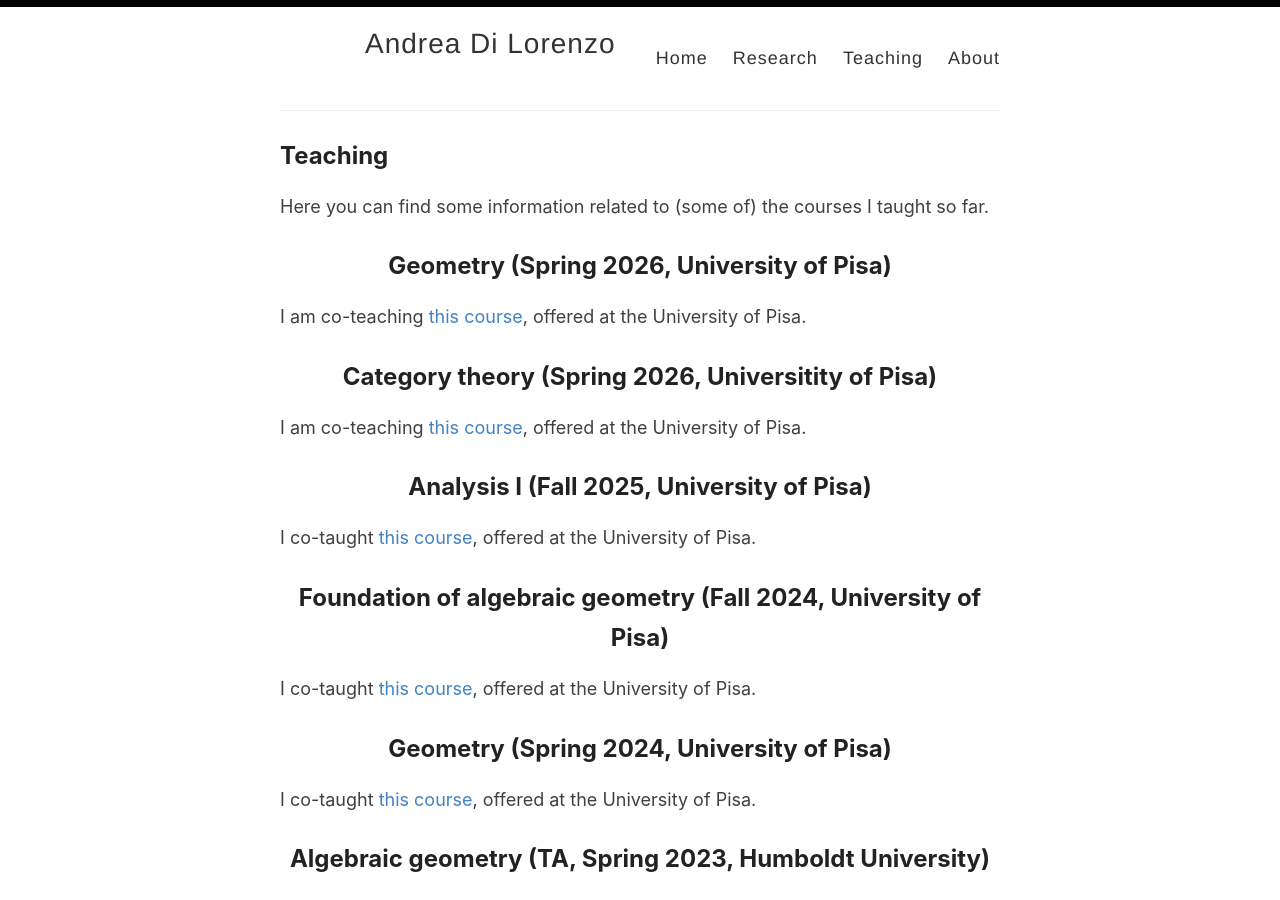
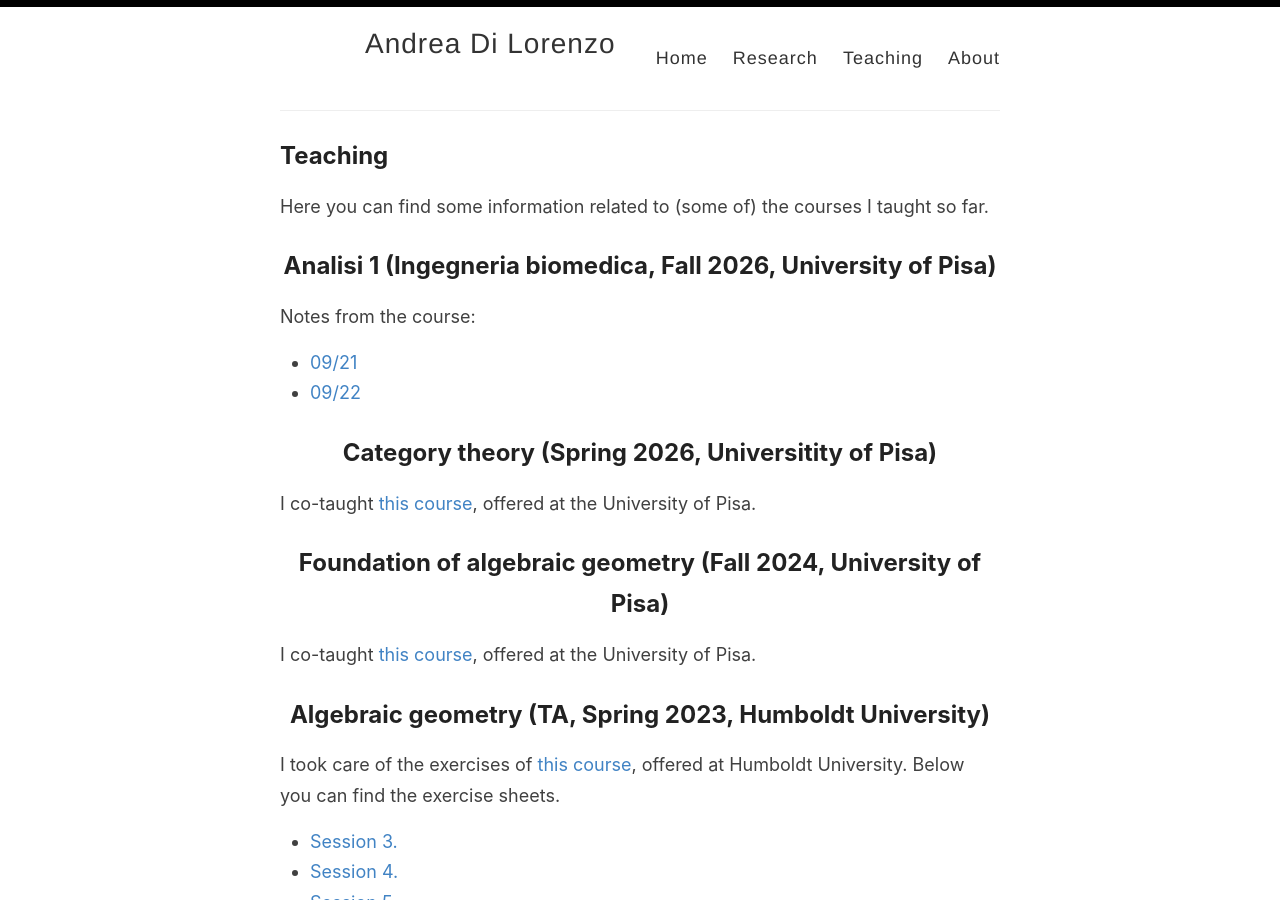
Before and after one commit to anddil/anddil.github.io, a Jekyll site: the page built from _pages/teaching.md, in a window 1280 px wide and 900 px high. Built offline with Jekyll 4.4.1, drawn with Linux system fonts in a browser that asks for light colours.

Commit message:
Update teaching.md

```diff
--- a/_pages/teaching.md
+++ b/_pages/teaching.md
@@ -4,16 +4,17 @@ title: Teaching
 permalink: /teaching/
 ---
 Here you can find some information related to (some of) the courses I taught so far.
-## Geometry (Spring 2026, University of Pisa)
-I am co-teaching [this course](https://unimap.unipi.it/registri/dettregistriNEW.php?re=11085060::::&ri=062064), offered at the University of Pisa.
+## Analisi 1 (Ingegneria biomedica, Fall 2026, University of Pisa)
+Notes from the course:
+
+- [09/21](Analisi26/09-21.pdf)
+- [09/22](Analisi26/09-22.pdf)
+
+
 ## Category theory (Spring 2026, Universitity of Pisa)
-I am co-teaching [this course](https://unimap.unipi.it/registri/dettregistriNEW.php?re=11082103::::&ri=062064), offered at the University of Pisa.
-## Analysis I (Fall 2025, University of Pisa)
-I co-taught [this course](https://unimap.unipi.it/registri/dettregistriNEW.php?re=11081653::::&ri=062064), offered at the University of Pisa.
+I co-taught [this course](https://unimap.unipi.it/registri/dettregistriNEW.php?re=11082103::::&ri=062064), offered at the University of Pisa.
 ## Foundation of algebraic geometry (Fall 2024, University of Pisa)
 I co-taught [this course](https://unimap.unipi.it/registri/dettregistriNEW.php?re=11064618::::&ri=062064), offered at the University of Pisa.
-## Geometry (Spring 2024, University of Pisa)
-I co-taught [this course](https://unimap.unipi.it/registri/dettregistriNEW.php?re=10336398::::&ri=062064), offered at the University of Pisa.
 ## Algebraic geometry (TA, Spring 2023, Humboldt University)
 
 I took care of the exercises of [this course](http://www-irm.mathematik.hu-berlin.de/~farkas/teaching/alggeom23/index.html), offered at Humboldt University. Below you can find the exercise sheets.
```
